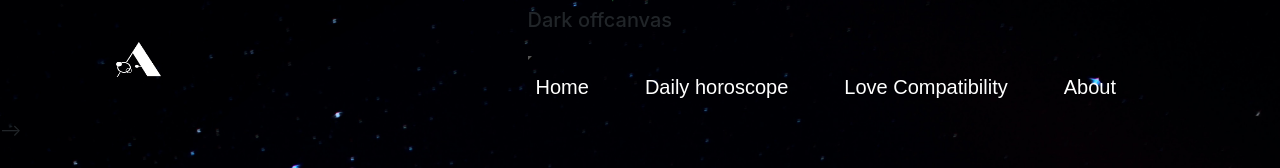
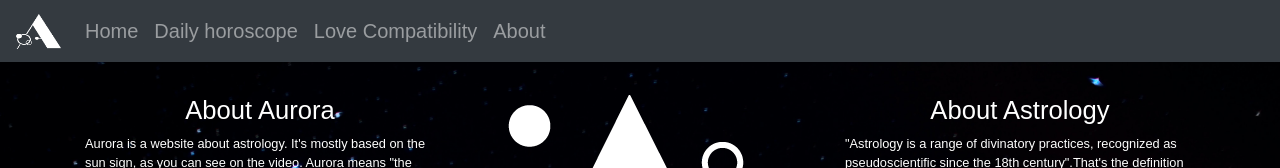
Before and after one commit to aleyyana/aurora, a Vue app: page /about in a window 1280 px wide. Shown: the top 168 px of the page. Built offline with nearby package versions, Linux system fonts and the light colour scheme; a web font is replaced by a local one; what vue-kinesis would draw is missing.

Commit message:
navbar responsive

```diff
--- a/src/App.vue
+++ b/src/App.vue
@@ -3,9 +3,7 @@ import { RouterLink, RouterView } from 'vue-router';
 </script>
 
 <template>
-
-<div class="container">
-    <nav class="navbar navbar-expand-lg  justify-content-center align-item-flex">
+    <!-- <nav class="navbar">
       <div class="container-fluid">
 
         <RouterLink to="/"><img src="../src/assets/img/logo_1.png" alt="logo" class="logo navbar-brand"></RouterLink>
@@ -36,8 +34,24 @@ import { RouterLink, RouterView } from 'vue-router';
               </div>
            </div>
       </div>
-    </nav>
-  </div> -->
+    </nav> -->
+<div id="nav">
+  <nav class="navbar navbar-expand-lg navbar-dark bg-dark">
+    <RouterLink to="/"><img src="../src/assets/img/logo_1.png" alt="logo" class="logo navbar-brand"></RouterLink>
+    <button class="navbar-toggler" type="button" data-toggle="collapse" data-target="#navbarSupportedContent" aria-controls="navbarSupportedContent" aria-expanded="false" aria-label="Toggle navigation">
+      <span class="navbar-toggler-icon"></span>
+    </button>
+
+    <div class="collapse navbar-collapse" id="navbarSupportedContent">
+      <div class="navbar-nav mr-auto">
+            <RouterLink class="nav-item nav-link" to="/">Home</RouterLink>
+            <RouterLink class="nav-item nav-link" to="/horoscope">Daily horoscope</RouterLink>
+            <RouterLink class="nav-item nav-link" to="/love">Love Compatibility</RouterLink>
+            <RouterLink class="nav-item nav-link" to="/about">About</RouterLink>
+      </div>
+    </div>
+  </nav>
+</div>
 
 <hr class="hr">
   <RouterView />
--- a/src/views/HomeView.vue
+++ b/src/views/HomeView.vue
@@ -46,6 +46,7 @@ h1{
   display: flex;
   justify-content: center;
   height: 400px;
+  max-width: 100%;
 }
 
 .quote{
```
Also changed, not shown: src/views/testView.vue (+43 -0 lines).
